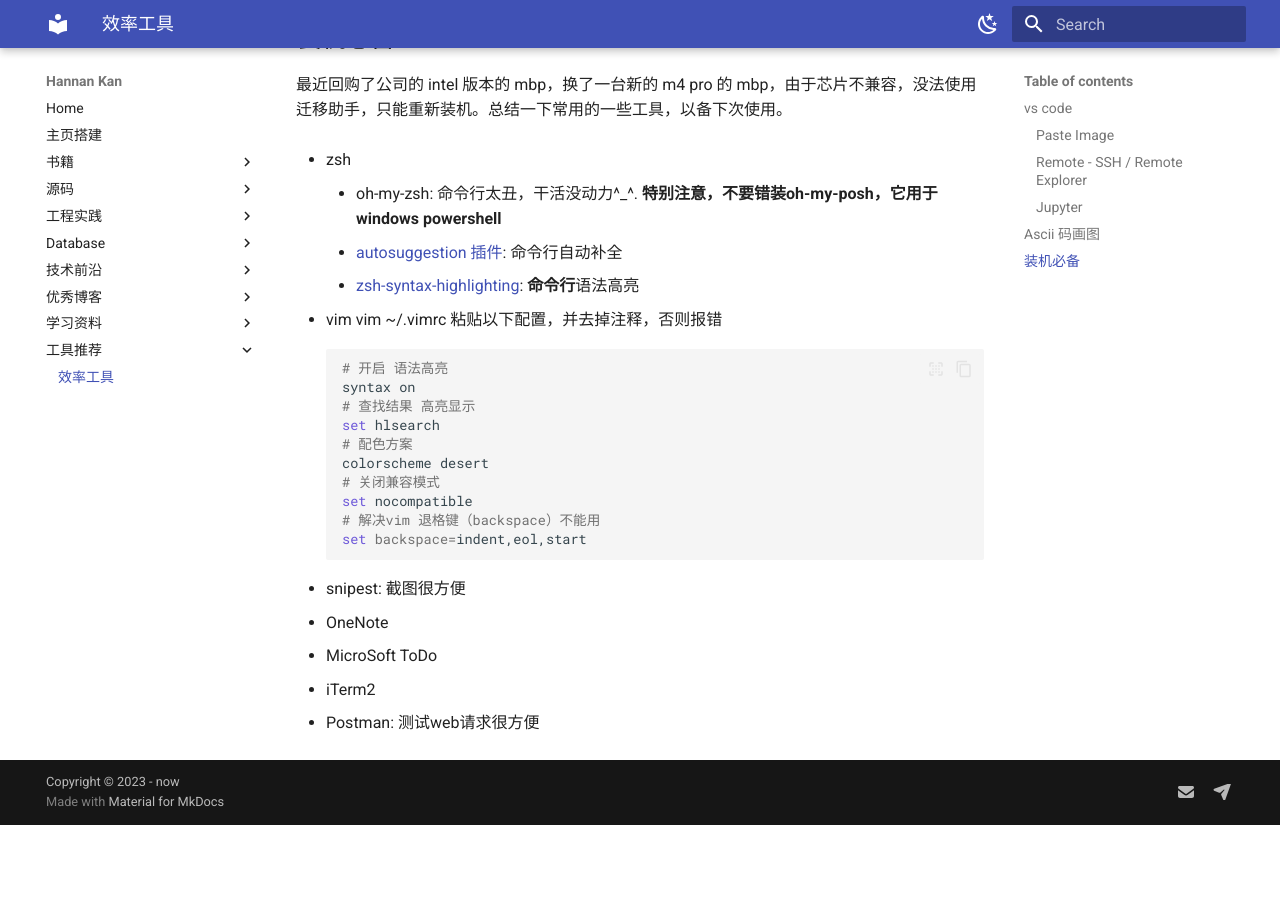
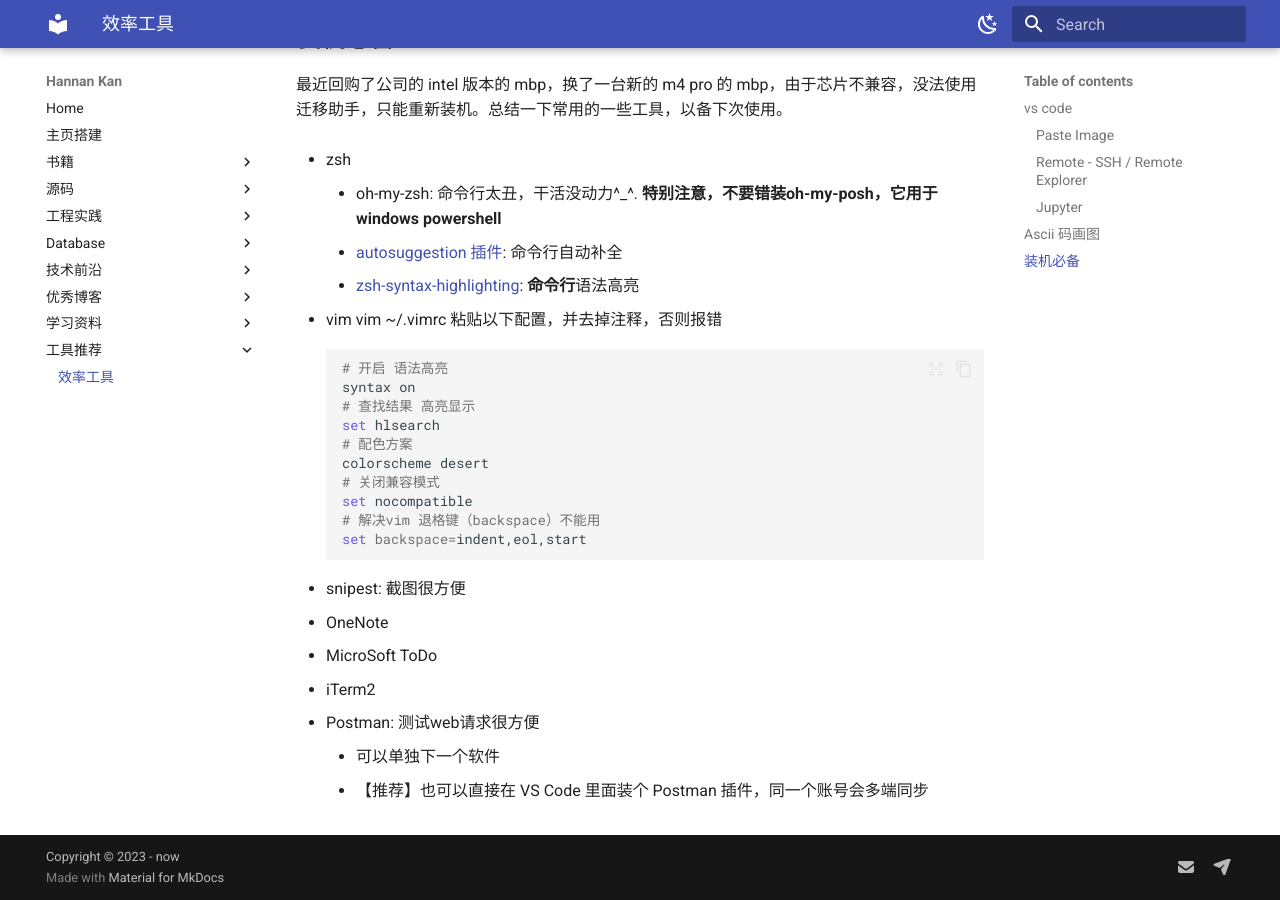
Before and after one commit to HannanKan/homepage, an MkDocs documentation site: the page built from docs/utils/efficiency_tools.md, in a window 1280 px wide and 900 px high, scrolled down 1141 px. Built offline with MkDocs 1.6.1 and Material for MkDocs 9.7.7, drawn with Linux system fonts in a browser that asks for light colours; comment, search, counter and statistics services are not loaded; before the commit the page ends 1966 px from its top, so only the background shows below that.

Commit message:
新增装机必备: postman

```diff
--- a/docs/utils/efficiency_tools.md
+++ b/docs/utils/efficiency_tools.md
@@ -54,3 +54,5 @@ set backspace=indent,eol,start
 * MicroSoft ToDo
 * iTerm2
 * Postman: 测试web请求很方便
+    * 可以单独下一个软件
+    * 【推荐】也可以直接在 VS Code 里面装个 Postman 插件，同一个账号会多端同步
```
